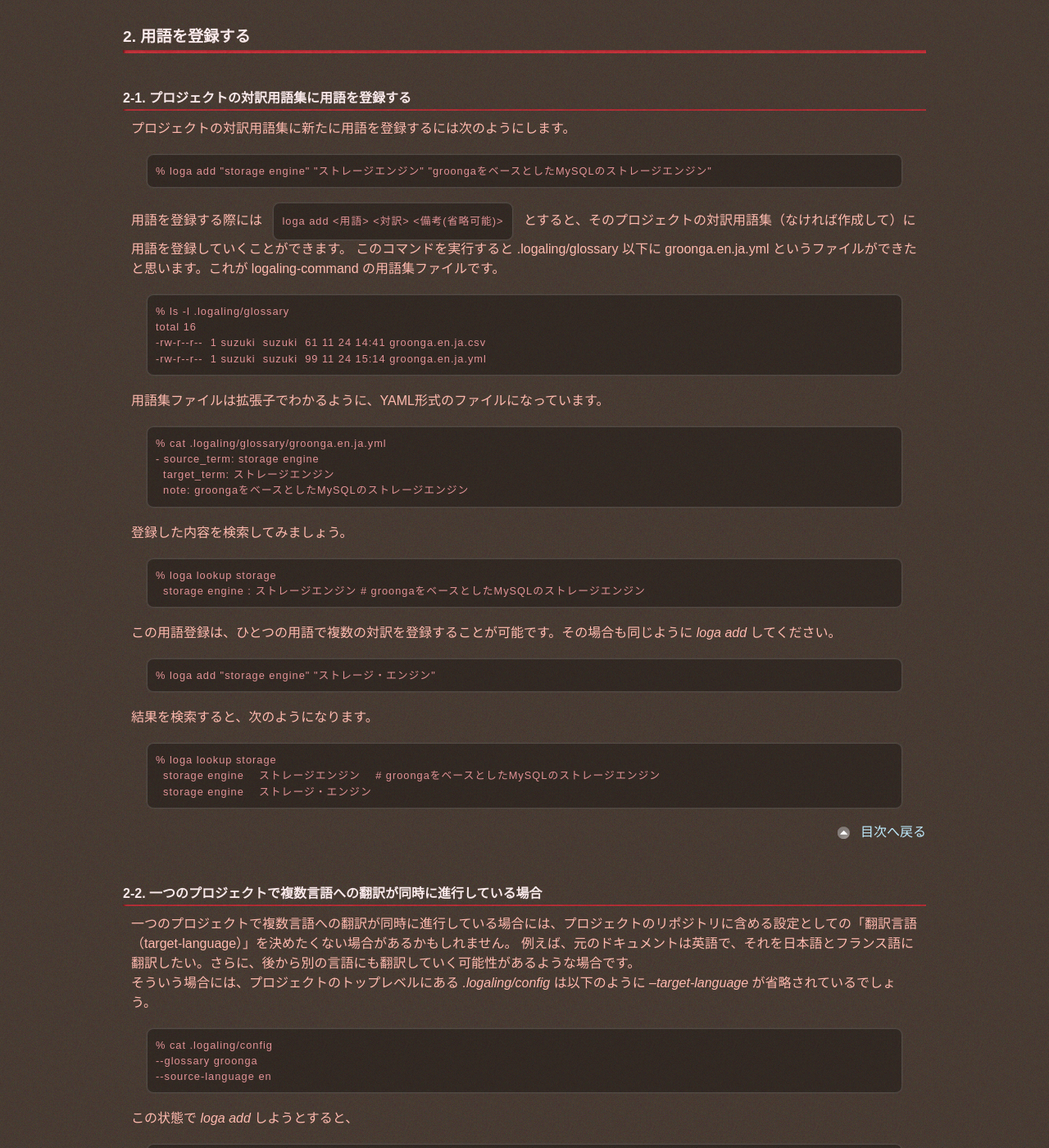
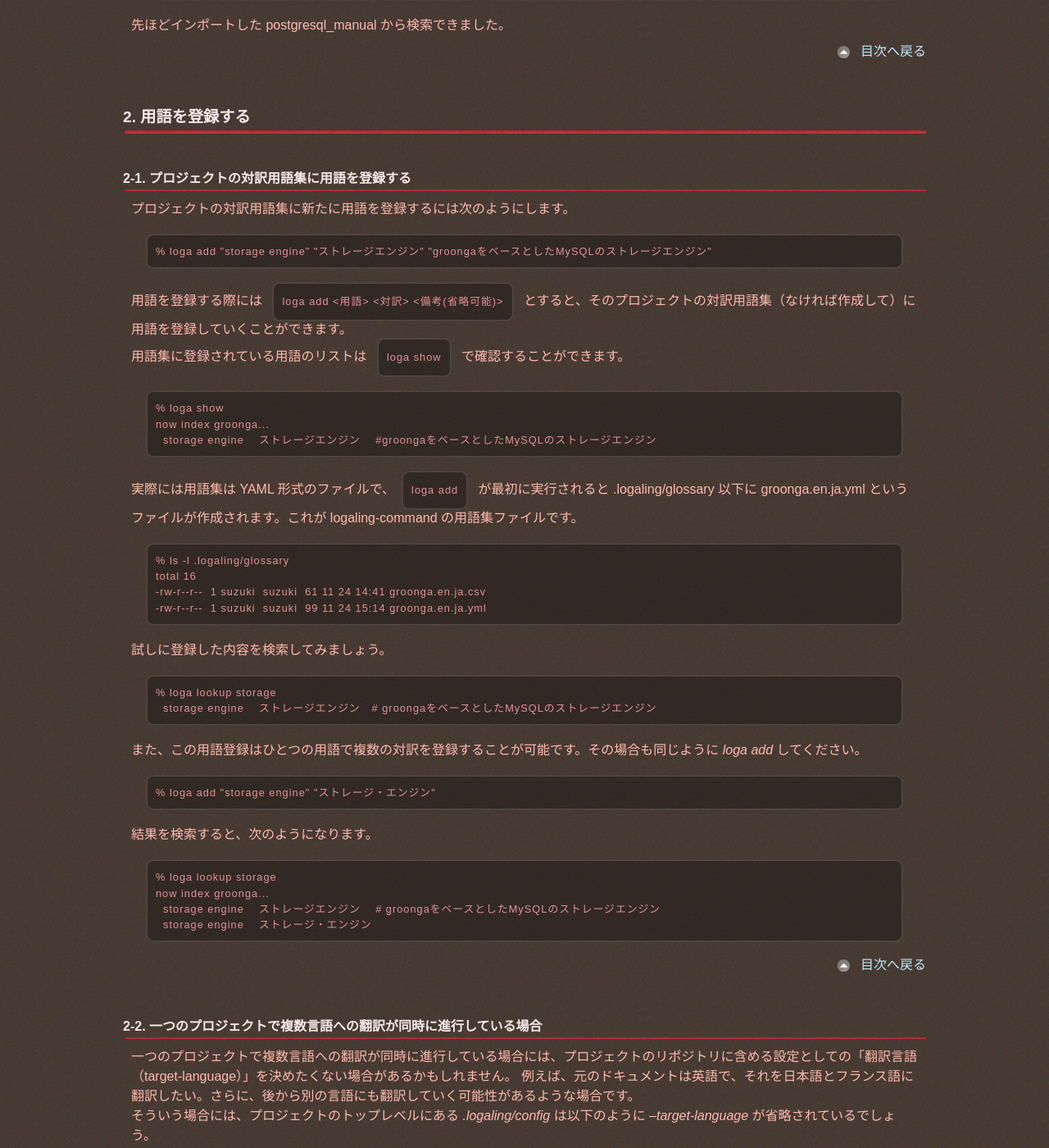
Before and after one commit to logaling/logaling.github.com, a Jekyll site: the page built from tutorial.md, in a window 1280 px wide and 1400 px high, scrolled down 4934 px. Shown: the whole window at 82% size. Built offline with Jekyll 4.4.1, drawn with Linux system fonts in a browser that asks for light colours; some web fonts are replaced; Markdown is read by kramdown in place of the engine named in the settings; some of the changed text lies outside the part shown.

Commit message:
change content according to version up

```diff
--- a/tutorial.md
+++ b/tutorial.md
@@ -139,7 +139,12 @@ glossary は、このプロジェクトの用語集を置くためのディレ
 	% loga register
 	Your project is now registered to logaling.
 
-*loga register* を実行すると、ユーザーホームに .logaling.d/projects というディレクトリが作成され、そのディレクトリ配下にプロジェクトが登録されます。
+*loga register* を実行すると、データベースがなければ作成され、その中にプロジェクトが登録されます。
+
+プロジェクトが登録されたかどうかは以下のコマンドで確認することができます。(ここでは、 groonga プロジェクトを例とします。)
+
+	% loga list
+	groonga
 
 これで logaling-command を使うための準備が整いました。
 
@@ -234,32 +239,33 @@ logaling-command では、そのような場合のために、1行1用語ペア
 	% loga add "storage engine" "ストレージエンジン" "groongaをベースとしたMySQLのストレージエンジン"
 
 用語を登録する際には `loga add <用語> <対訳> <備考(省略可能)>` とすると、そのプロジェクトの対訳用語集（なければ作成して）に用語を登録していくことができます。
-このコマンドを実行すると .logaling/glossary 以下に groonga.en.ja.yml というファイルができたと思います。これが logaling-command の用語集ファイルです。
+
+用語集に登録されている用語のリストは `loga show` で確認することができます。
+
+	% loga show
+	now index groonga...
+	  storage engine    ストレージエンジン    #groongaをベースとしたMySQLのストレージエンジン
+
+実際には用語集は YAML 形式のファイルで、`loga add` が最初に実行されると .logaling/glossary 以下に groonga.en.ja.yml というファイルが作成されます。これが logaling-command の用語集ファイルです。
 
 	% ls -l .logaling/glossary
 	total 16
 	-rw-r--r--  1 suzuki  suzuki  61 11 24 14:41 groonga.en.ja.csv
 	-rw-r--r--  1 suzuki  suzuki  99 11 24 15:14 groonga.en.ja.yml
 
-用語集ファイルは拡張子でわかるように、YAML形式のファイルになっています。
-
-	% cat .logaling/glossary/groonga.en.ja.yml
-	- source_term: storage engine
-	  target_term: ストレージエンジン
-	  note: groongaをベースとしたMySQLのストレージエンジン
-
-登録した内容を検索してみましょう。
+試しに登録した内容を検索してみましょう。
 
 	% loga lookup storage
-	  storage engine : ストレージエンジン # groongaをベースとしたMySQLのストレージエンジン
+	  storage engine    ストレージエンジン   # groongaをベースとしたMySQLのストレージエンジン
 
-この用語登録は、ひとつの用語で複数の対訳を登録することが可能です。その場合も同じように *loga add* してください。
+また、この用語登録はひとつの用語で複数の対訳を登録することが可能です。その場合も同じように *loga add* してください。
 
 	% loga add "storage engine" "ストレージ・エンジン"
 
 結果を検索すると、次のようになります。
 
 	% loga lookup storage
+	now index groonga...
 	  storage engine    ストレージエンジン    # groongaをベースとしたMySQLのストレージエンジン
 	  storage engine    ストレージ・エンジン
 
```
